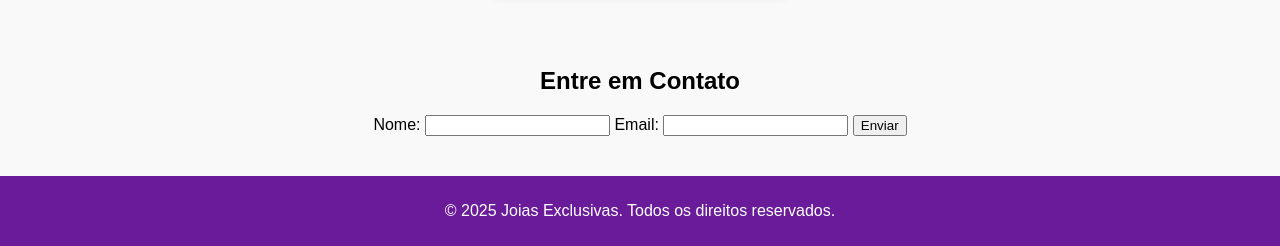
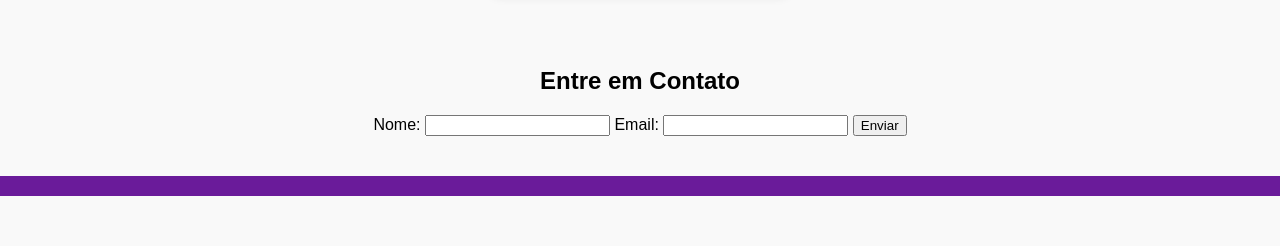
Before and after one commit to N4n2r1/MS, a plain HTML site: page index.html in a window 1280 px wide. Shown: the part 1021-1267 px from the top of the page. After the commit the page ends 1217 px from the top, so only its background shows below. Drawn offline with Linux system fonts and the light colour scheme.

Commit message:
Update index.html

```diff
--- a/index.html
+++ b/index.html
@@ -100,7 +100,7 @@
     </section>
 
     <footer>
-        <p>© 2025 Joias Exclusivas. Todos os direitos reservados.</p>
+
     </footer>
 </body>
 
```
